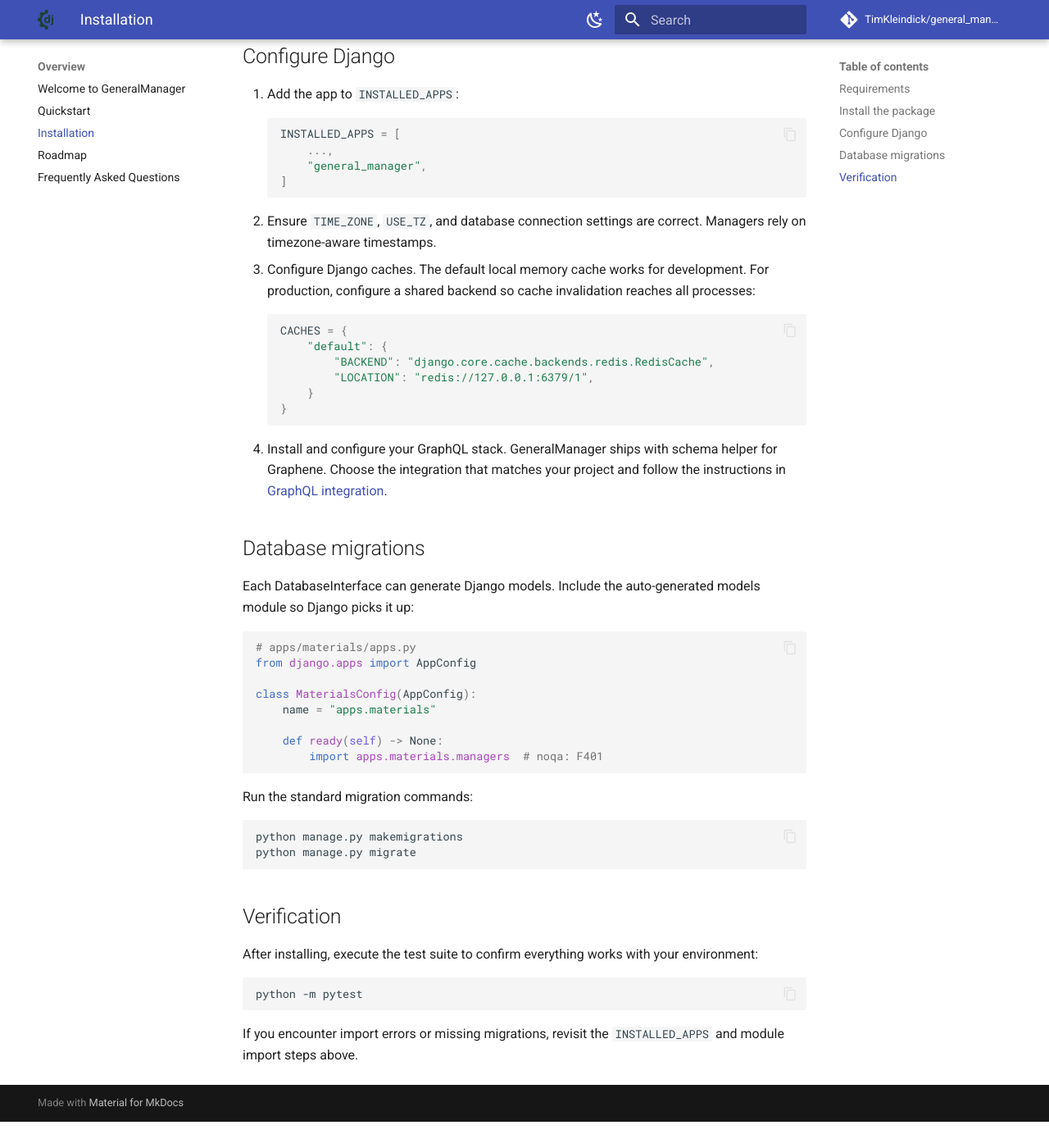
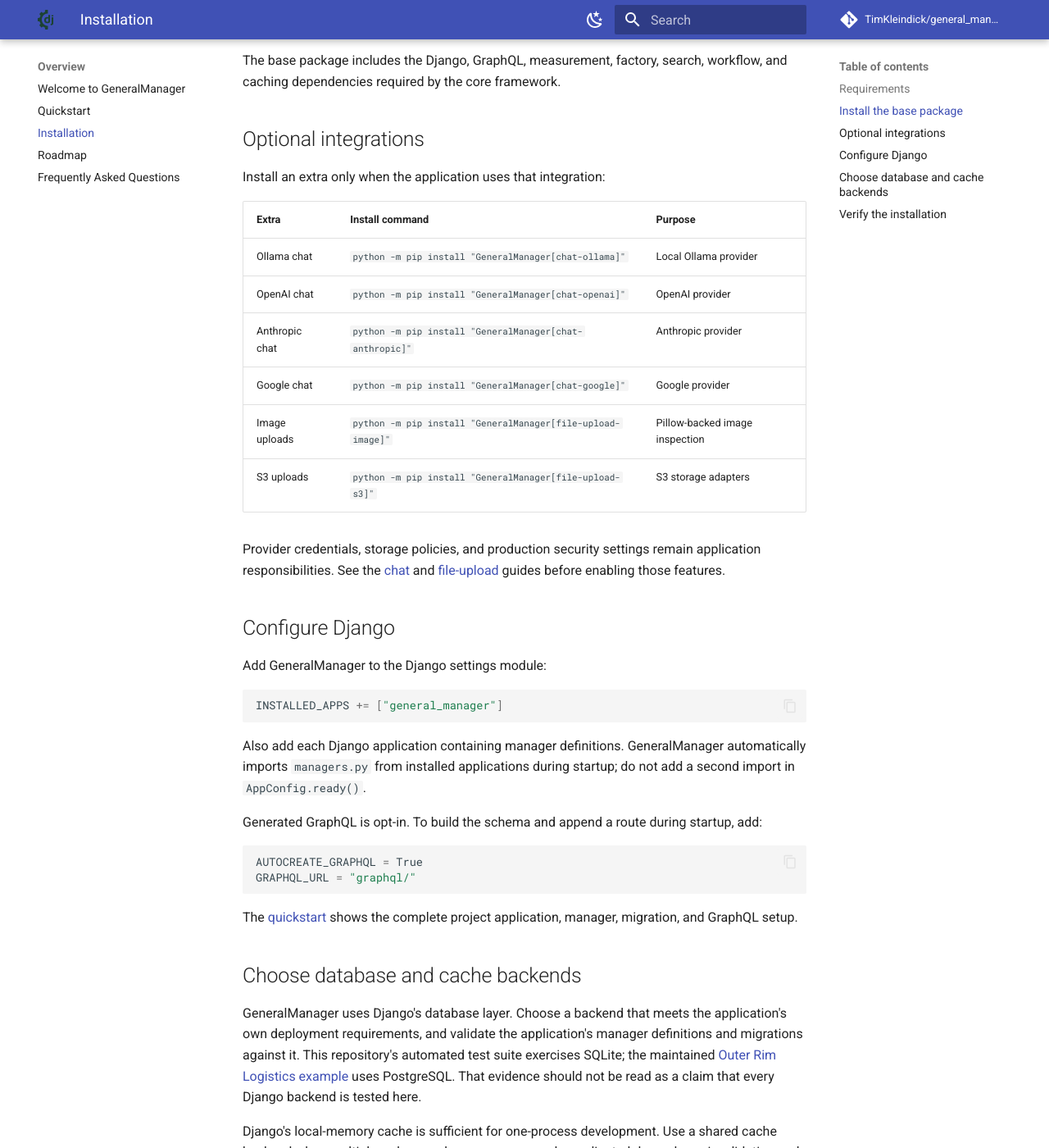
Before and after one commit to TimKleindick/general_manager, an MkDocs documentation site: the page built from docs/installation.md, in a window 1280 px wide and 1400 px high, scrolled down 683 px. Shown: the whole window at 82% size. Built offline with MkDocs 1.6.1 and Material for MkDocs 9.7.7, drawn with Linux system fonts in a browser that asks for light colours; comment, search, counter and statistics services are not loaded; before the commit the page ends 2051 px from its top, so only the background shows below that; some of the changed text lies outside the part shown.

Commit message:
docs: refresh installation guidance

````diff
--- a/docs/installation.md
+++ b/docs/installation.md
@@ -1,71 +1,101 @@
 # Installation
 
-Install GeneralManager and its runtime dependencies in a Django project. The package depends on Django, graphene-like GraphQL tooling, and Pint for unit conversions.
+Install GeneralManager in a new or existing Django project. For the complete
+empty-directory workflow, including a generated model and GraphQL query, follow
+the [quickstart](quickstart.md).
 
 ## Requirements
 
 - Python 3.12 or newer
-- Django 4.2 or newer
-- PostgreSQL or another database supported by Django (JSON fields are recommended for metadata)
-- Optional: Redis for cross-process cache invalidation when you use Celery workers
+- Django 5.2.15 or newer
+- A Django-supported database appropriate for your deployment; this repository's
+  CI exercises SQLite, while the maintained production example uses PostgreSQL
 
-## Install the package
+GeneralManager is pre-1.0, and the `main` branch may be ahead of the latest PyPI
+package. Use the [release history](https://github.com/TimKleindick/general_manager/releases)
+to check which behavior has been published.
+
+## Install the base package
+
+Create and activate a virtual environment, then install from PyPI:
 
 ```bash
-pip install GeneralManager
+python -m pip install GeneralManager
 ```
 
-If you manage dependencies with Poetry, add it with `poetry add GeneralManager`.
+The base package includes the Django, GraphQL, measurement, factory, search,
+workflow, and caching dependencies required by the core framework.
+
+## Optional integrations
+
+Install an extra only when the application uses that integration:
+
+| Extra | Install command | Purpose |
+| --- | --- | --- |
+| Ollama chat | `python -m pip install "GeneralManager[chat-ollama]"` | Local Ollama provider |
+| OpenAI chat | `python -m pip install "GeneralManager[chat-openai]"` | OpenAI provider |
+| Anthropic chat | `python -m pip install "GeneralManager[chat-anthropic]"` | Anthropic provider |
+| Google chat | `python -m pip install "GeneralManager[chat-google]"` | Google provider |
+| Image uploads | `python -m pip install "GeneralManager[file-upload-image]"` | Pillow-backed image inspection |
+| S3 uploads | `python -m pip install "GeneralManager[file-upload-s3]"` | S3 storage adapters |
+
+Provider credentials, storage policies, and production security settings remain
+application responsibilities. See the [chat](concepts/chat_prompting.md) and
+[file-upload](concepts/graphql/file_uploads.md) guides before enabling those
+features.
 
 ## Configure Django
 
-1. Add the app to `INSTALLED_APPS`:
-   ```python
-   INSTALLED_APPS = [
-       ...,
-       "general_manager",
-   ]
-   ```
-2. Ensure `TIME_ZONE`, `USE_TZ`, and database connection settings are correct. Managers rely on timezone-aware timestamps.
-3. Configure Django caches. The default local memory cache works for development. For production, configure a shared backend so cache invalidation reaches all processes:
-   ```python
-   CACHES = {
-       "default": {
-           "BACKEND": "django.core.cache.backends.redis.RedisCache",
-           "LOCATION": "redis://127.0.0.1:6379/1",
-       }
-   }
-   ```
-4. Install and configure your GraphQL stack. GeneralManager ships with schema helper for Graphene. Choose the integration that matches your project and follow the instructions in [GraphQL integration](concepts/graphql/index.md).
-
-## Database migrations
-
-Each DatabaseInterface can generate Django models. Include the auto-generated models module so Django picks it up:
+Add GeneralManager to the Django settings module:
 
 ```python
-# apps/materials/apps.py
-from django.apps import AppConfig
-
-class MaterialsConfig(AppConfig):
-    name = "apps.materials"
-
-    def ready(self) -> None:
-        import apps.materials.managers  # noqa: F401
+INSTALLED_APPS += ["general_manager"]
 ```
 
-Run the standard migration commands:
+Also add each Django application containing manager definitions. GeneralManager
+automatically imports `managers.py` from installed applications during startup;
+do not add a second import in `AppConfig.ready()`.
+
+Generated GraphQL is opt-in. To build the schema and append a route during
+startup, add:
+
+```python
+AUTOCREATE_GRAPHQL = True
+GRAPHQL_URL = "graphql/"
+```
+
+The [quickstart](quickstart.md) shows the complete project application,
+manager, migration, and GraphQL setup.
+
+## Choose database and cache backends
+
+GeneralManager uses Django's database layer. Choose a backend that meets the
+application's own deployment requirements, and validate the application's
+manager definitions and migrations against it. This repository's automated
+test suite exercises SQLite; the maintained
+[Outer Rim Logistics example](https://github.com/TimKleindick/general_manager/tree/main/example_project/outer_rim_logistics)
+uses PostgreSQL. That evidence should not be read as a claim that every Django
+backend is tested here.
+
+Django's local-memory cache is sufficient for one-process development. Use a
+shared cache backend when multiple web or worker processes need coordinated
+dependency invalidation and cached values. Redis and Memcached are deployment
+options, not base installation requirements; follow Django's cache guidance for
+the selected backend.
+
+## Verify the installation
+
+Confirm that the active interpreter can import the package:
 
 ```bash
-python manage.py makemigrations
-python manage.py migrate
+python -c "import general_manager; print(general_manager.__name__)"
 ```
 
-## Verification
+Expected output:
 
-After installing, execute the test suite to confirm everything works with your environment:
-
-```bash
-python -m pytest
+```text
+general_manager
 ```
 
-If you encounter import errors or missing migrations, revisit the `INSTALLED_APPS` and module import steps above.
+Continue with the [five-minute quickstart](quickstart.md) to create a record and
+retrieve it through generated GraphQL.
````
